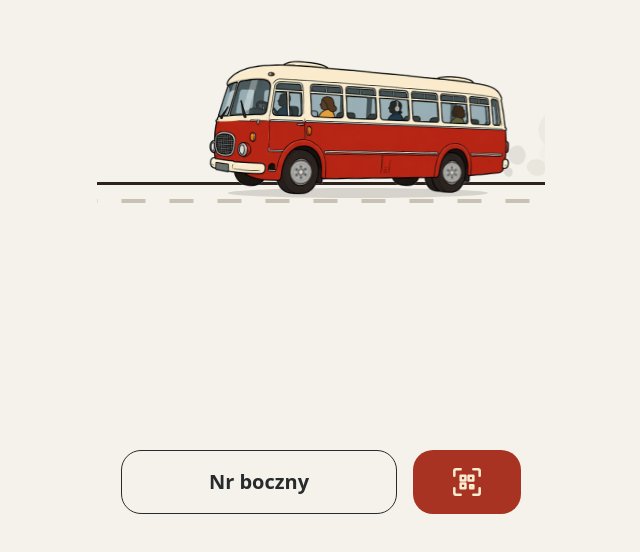
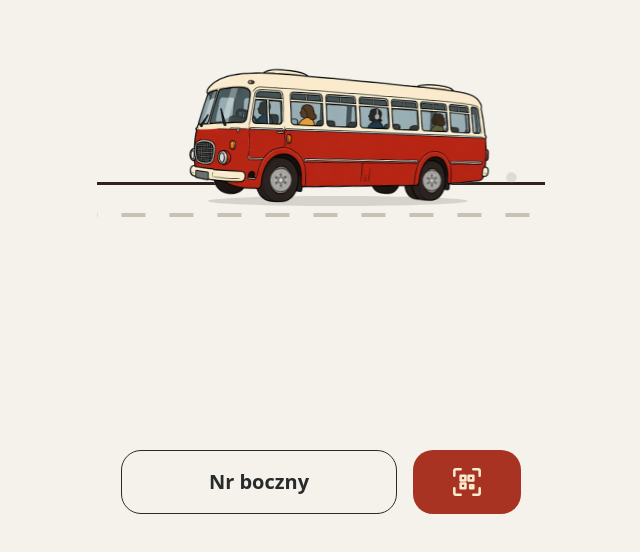
Before and after one commit to GGrzesiek/Sluchowisko, a React (Vite) app in the folder web/: page / in a window 1280 px wide. Shown: the part 230-782 px from the top of the page, without its empty margins (319-959 px from the left). Built offline with nearby package versions, Linux system fonts and the light colour scheme.

Commit message:
Fix small ui issues

```diff
--- a/web/src/components/BusAnimation.tsx
+++ b/web/src/components/BusAnimation.tsx
@@ -85,6 +85,23 @@ const PUFFS = [
   },
 ];
 
+const LOOP_S = 5.4;
+const PUFF_EVERY_S = 0.3;
+const BUS_WIDTH = 300;
+const BUS_TOP = 71;
+
+const TRAIL = Array.from({ length: Math.round(LOOP_S / PUFF_EVERY_S) }, (_, i) => {
+  const base = PUFFS[i % PUFFS.length];
+  const progress = (i * PUFF_EVERY_S) / LOOP_S;
+  return {
+    ...base,
+    key: i,
+    left: `calc(${(1 - progress) * 100}% + ${base.left - BUS_WIDTH * progress}px)`,
+    top: BUS_TOP + base.top,
+    delay: `${i * PUFF_EVERY_S}s`,
+  };
+});
+
 export function BusAnimation({ className }: { className?: string }) {
   return (
     <div
@@ -93,15 +110,13 @@ export function BusAnimation({ className }: { className?: string }) {
       className={cx("relative h-[230px] overflow-hidden", className)}
     >
       <div className="absolute inset-x-0 bottom-10 h-[3px] bg-ink" />
-      <div className="absolute inset-x-0 bottom-[22px] h-1 overflow-hidden">
+      <div className="absolute inset-x-0 bottom-[8px] h-1 overflow-hidden">
         <div className="-ml-12 h-1 w-[calc(100%+48px)] animate-road bg-[repeating-linear-gradient(90deg,var(--color-road)_0_24px,transparent_24px_48px)] motion-reduce:animate-none" />
       </div>
-      <div className="absolute inset-x-0 bottom-7 h-[134px] animate-drive motion-reduce:translate-x-[calc(50%-150px)] motion-reduce:animate-none">
-        <div className="absolute bottom-0 left-0 h-[134px] w-[300px]">
-          <div className="absolute inset-x-5 -bottom-px z-0 h-2.5 rounded-[50%] bg-ink/15" />
-          {PUFFS.map((p) => (
+      {TRAIL.map((p) => (
         <div
-              key={p.delay}
+          key={p.key}
+          aria-hidden="true"
           className="absolute animate-puff opacity-0 motion-reduce:hidden"
           style={
             {
@@ -118,6 +133,9 @@ export function BusAnimation({ className }: { className?: string }) {
           }
         />
       ))}
+      <div className="absolute inset-x-0 bottom-[20px] h-[134px] animate-drive motion-reduce:translate-x-[calc(50%-150px)] motion-reduce:animate-none">
+        <div className="absolute bottom-0 left-0 h-[134px] w-[300px]">
+          <div className="absolute inset-x-5 -bottom-px z-0 h-2.5 rounded-[50%] bg-ink/15" />
           <div className="absolute inset-0 z-10 origin-bottom rotate-2">
             <div className="absolute inset-0 origin-bottom animate-rattle motion-reduce:animate-none">
               <img src={ogorek} alt="" className="absolute inset-0 h-[134px] w-[300px]" />
--- a/web/src/components/Route.tsx
+++ b/web/src/components/Route.tsx
@@ -52,7 +52,8 @@ function stopX(index: number, count: number, offset = 0): string {
   return `calc(${START + offset}px + (100% - ${START + END_PAD}px) * ${fraction})`;
 }
 
-const MOVE = "transition-[left,top,bottom,width,height,opacity] duration-700 ease-smooth motion-reduce:transition-none";
+const MOVE =
+  "transition-[left,top,bottom,width,height,opacity,color,background-color,border-color] duration-700 ease-smooth motion-reduce:transition-none";
 
 function stopKeys(stops: RouteStop[]): string[] {
   const seen = new Map<string, number>();
@@ -106,10 +107,12 @@ export function RouteStrip({
   className,
 }: RouteStripProps) {
   const stops = windowStops(allStops, before, after);
-  const keys = stopKeys(stops);
-  const [initial] = useState(() => new Map(stops.map((s, i) => [keys[i], s.etaMinutes])));
-  const currentIndex = stops.findIndex((s) => s.state === "current");
-  const splitX = currentIndex >= 0 ? stopX(currentIndex, stops.length) : "0px";
+  const slots = before + after + 1;
+  const keys = stopKeys(allStops);
+  const currentIdx = allStops.findIndex((s) => s.state === "current");
+  const reference = currentIdx >= 0 ? currentIdx : before;
+  const [initial] = useState(() => new Map(allStops.map((s, i) => [keys[i], s.etaMinutes])));
+  const splitX = stopX(before, slots);
   return (
     <div
       role="img"
@@ -126,13 +129,24 @@ export function RouteStrip({
         )}
         style={{ top: axisY - 6.5 }}
       />
-      {stops.map((s, i) => {
-        const n = stops.length;
+      {allStops.map((s, i) => {
+        const slot = i - reference + before;
+        if (slot < -1 || slot > slots) return null;
+        const shown = slot >= 0 && slot < slots;
+        const n = slots;
+        const k = keys[i];
         const now = s.state === "current";
         const passed = s.state === "passed";
         const size = now ? 14 : passed ? 10 : 12;
         return (
-          <div key={keys[i]} className={initial.has(keys[i]) ? undefined : "animate-fade-in"}>
+          <div
+            key={k}
+            aria-hidden={!shown}
+            className={cx(
+              "transition-opacity duration-700 ease-smooth motion-reduce:transition-none",
+              !shown && "pointer-events-none opacity-0",
+            )}
+          >
             <StopLabel
               name={s.name}
               maxWidth={now ? 176 : 140}
@@ -143,20 +157,20 @@ export function RouteStrip({
                     ? "text-[13px] font-medium text-umber"
                     : "text-[13px] font-medium text-ink",
               )}
-              style={{ left: stopX(i, n, 4), top: axisY - 26 }}
+              style={{ left: stopX(slot, n, 4), top: axisY - 26 }}
             />
             {now && (
               <>
                 <span
                   className={cx("animate-ping-soft absolute box-border border-2 border-bus", MOVE)}
-                  style={{ left: stopX(i, n, -size / 2), top: axisY - size / 2, width: size, height: size }}
+                  style={{ left: stopX(slot, n, -size / 2), top: axisY - size / 2, width: size, height: size }}
                 />
                 <span
                   className={cx(
                     "animate-ping-soft absolute box-border border-2 border-bus [animation-delay:0.9s]",
                     MOVE,
                   )}
-                  style={{ left: stopX(i, n, -size / 2), top: axisY - size / 2, width: size, height: size }}
+                  style={{ left: stopX(slot, n, -size / 2), top: axisY - size / 2, width: size, height: size }}
                 />
               </>
             )}
@@ -168,12 +182,12 @@ export function RouteStrip({
                 passed && "bg-road",
                 !now && !passed && "border-[2.5px] border-ink bg-paper",
               )}
-              style={{ left: stopX(i, n, -size / 2), top: axisY - size / 2, width: size, height: size }}
+              style={{ left: stopX(slot, n, -size / 2), top: axisY - size / 2, width: size, height: size }}
             />
             {s.hasStory && (
               <span
                 className={cx("absolute", MOVE, now ? "text-bus" : "text-umber")}
-                style={{ left: stopX(i, n, -7), top: axisY + 20 }}
+                style={{ left: stopX(slot, n, -7), top: axisY + 20 }}
               >
                 <UiIcon name="headphones" size={14} strokeWidth={2.4} />
               </span>
@@ -183,10 +197,10 @@ export function RouteStrip({
                 key={s.etaMinutes}
                 className={cx(
                   "absolute whitespace-nowrap font-mono text-[11px] font-semibold tracking-[0.04em] text-ink",
-                  !(initial.has(keys[i]) && initial.get(keys[i]) === s.etaMinutes) && "animate-fade-in",
+                  !(initial.has(k) && initial.get(k) === s.etaMinutes) && "animate-fade-in",
                   MOVE,
                 )}
-                style={{ left: stopX(i, n, -14), top: axisY + 20 }}
+                style={{ left: stopX(slot, n, -14), top: axisY + 20 }}
               >
                 {s.etaMinutes} MIN
               </span>
--- a/web/src/theme.css
+++ b/web/src/theme.css
@@ -50,10 +50,10 @@
 
   --animate-ping-soft: ping-soft 1.8s ease-out infinite;
   --animate-beat: beat 1.8s ease-in-out infinite;
-  --animate-drive: drive 5.5s linear infinite;
+  --animate-drive: drive 5.4s linear infinite;
   --animate-rattle: rattle 0.5s ease-in-out infinite;
   --animate-wheel: wheel 0.55s linear infinite;
-  --animate-puff: puff 2.1s ease-out infinite;
+  --animate-puff: puff 5.4s ease-out infinite;
   --animate-road: road 0.55s linear infinite;
 
   @keyframes drive {
@@ -90,15 +90,16 @@
       background-color: #a8a49c;
       opacity: 0;
     }
-    12% {
+    4.7% {
       transform: translate(calc(var(--dx) * 0.12), calc(var(--dy) * 0.1)) scale(0.8) rotate(20deg);
       opacity: 0.4;
     }
-    50% {
+    19.4% {
       transform: translate(calc(var(--dx) * 0.5), calc(var(--dy) * 0.6)) scale(calc(var(--grow) * 0.6)) rotate(70deg);
       background-color: #cbc8c0;
       opacity: 0.25;
     }
+    38.9%,
     100% {
       transform: translate(var(--dx), var(--dy)) scale(var(--grow)) rotate(150deg);
       background-color: var(--color-puff);
```
Also changed, not shown: 1 other file (tests, documents, lock files or other folders). Lines whose indentation alone changed are shown as unchanged.
